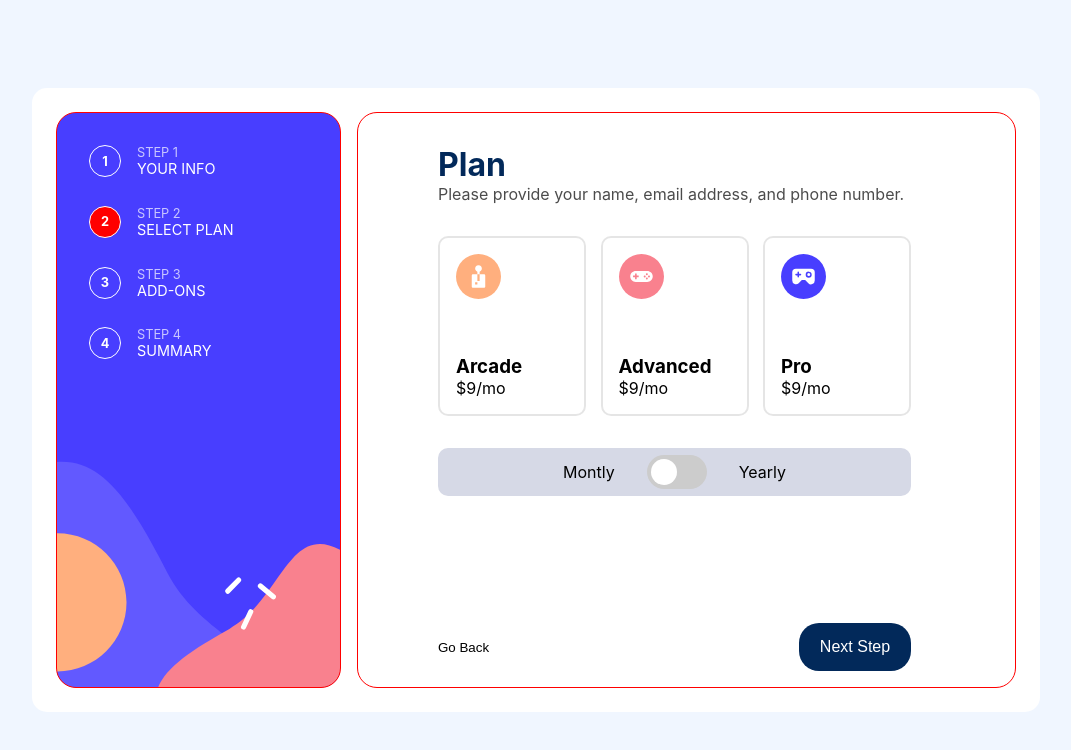
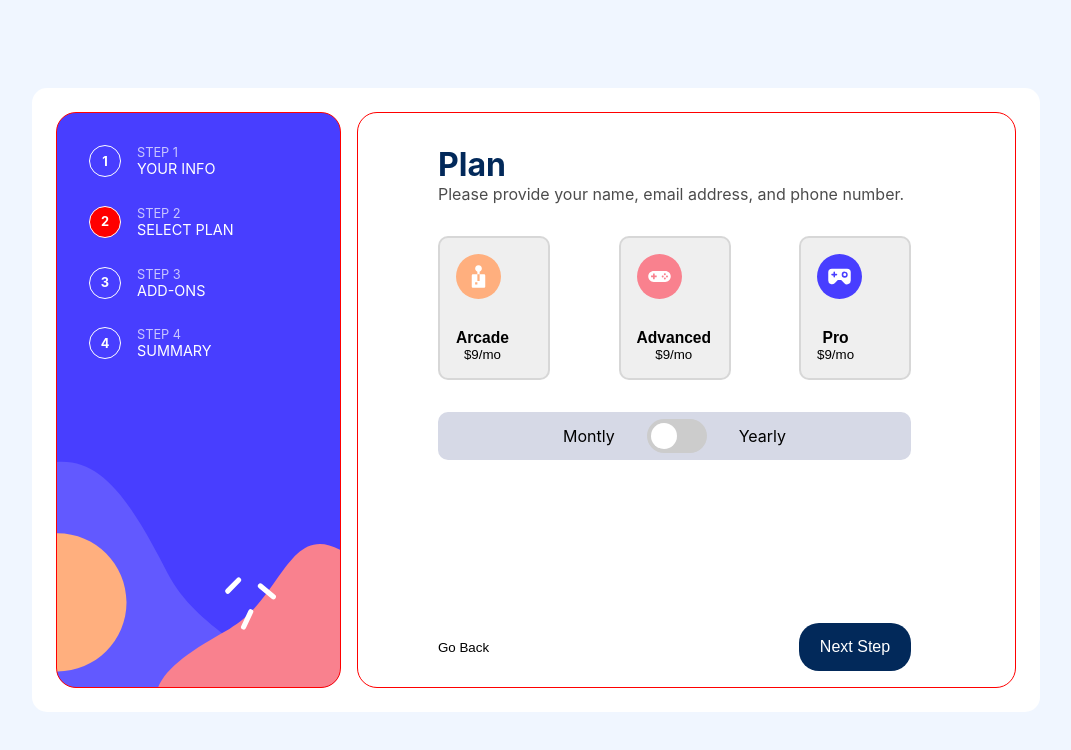
Before and after one commit to Danteie/multi-step-form-main, a React (Create React App) app: page / in a window 1280 px wide. Both pictures are taken after a click on the button "Next Step". Shown: the top 750 px of the page, without its empty margins (104-1175 px from the left). Built offline with nearby package versions, Linux system fonts and the light colour scheme.

Commit message:
plan logic for selection

```diff
--- a/src/Componet/Plan/Plan.js
+++ b/src/Componet/Plan/Plan.js
@@ -4,6 +4,14 @@ import advancedImage from '../../Assets/images/icon-advanced.svg'
 import proImage from '../../Assets/images/icon-pro.svg'
 
 export default function Plan() {
+
+
+
+  function selectPlan(plan){
+    console.log('selektovan je plan' + plan);
+  }
+
+
   return (
     <div>
         <h1 className="title">Plan</h1>
@@ -11,29 +19,29 @@ export default function Plan() {
         <div className="info">
             <div className="plan">
 
-              <div className="plan-container">
+              <button className="plan-container" onClick={() => selectPlan('arcade')}>
                 <img src={arcadeImage} alt='ardace'/>
                 <div>
                   <h3>Arcade</h3>
                   <p>$9/mo</p>
                 </div>
-              </div>
+              </button>
 
-              <div className="plan-container">
+              <button className="plan-container" onClick={() => selectPlan('advanced')}>
                 <img src={advancedImage} alt='advanced'/>
                 <div>
                   <h3>Advanced</h3>
                   <p>$9/mo</p>
                 </div>
-              </div>
+              </button>
 
-              <div className="plan-container">
+              <button className="plan-container" onClick={() => selectPlan('pro')}>
                 <img src={proImage} alt='pro'/>
                 <div>
                   <h3>Pro</h3>
                   <p>$9/mo</p>
                 </div>
-              </div>
+              </button>
 
             </div>
             <div className="plantime">
--- a/src/Componet/Summary/Summary.js
+++ b/src/Componet/Summary/Summary.js
@@ -4,8 +4,9 @@ export default function SUMMARY() {
   return (
     <div>
         <h1 className="title">SUMMARY</h1>
-        <p className="subtext">Add-ons help enhance your gaming experience</p>
+        <p className="subtext">Double-check everything looks OK before Confirming</p>
         <div className="info">
+
 
         </div>
     </div>
```
Also changed, not shown: src/App.js (+8 -1 lines).
